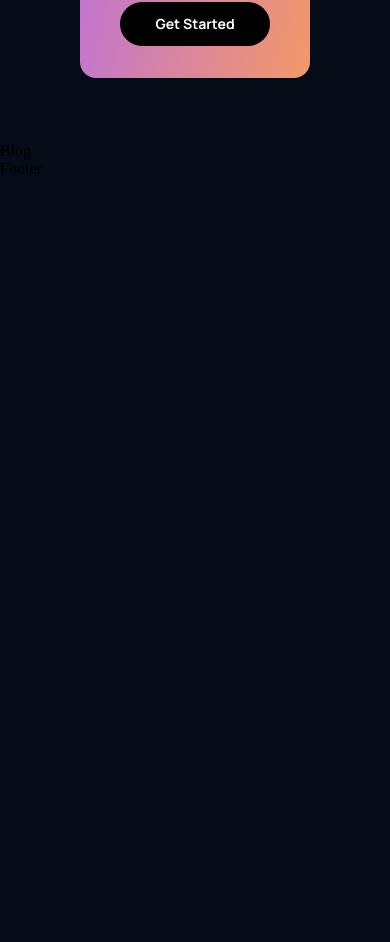
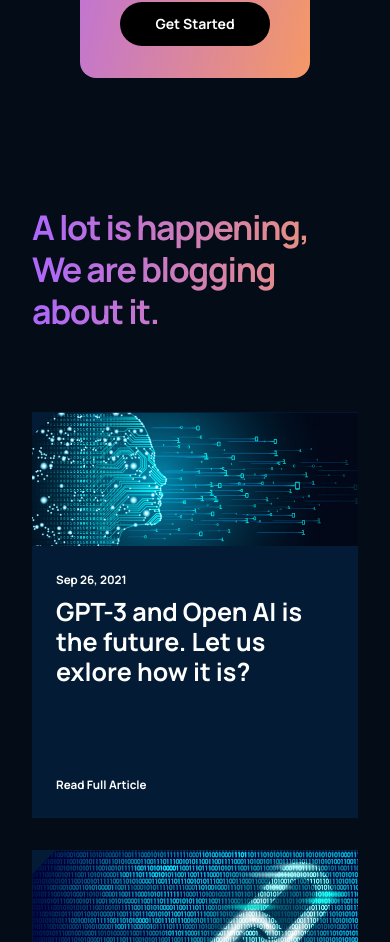
Before and after one commit to SayedMujahidIqbal/ModernReactApp, a React (Create React App) app: page / in a window 390 px wide. Shown: the part 4843-5785 px from the top of the page. Before the commit the page ends 5021 px from the top, so only its background shows below. Built offline with nearby package versions, Linux system fonts and the light colour scheme; the HTML template or start-up script is replaced by a standard one.

Commit message:
Blog-Section

```diff
--- a/src/components/article/Article.jsx
+++ b/src/components/article/Article.jsx
@@ -1,9 +1,20 @@
 import React from 'react'
 import './article.css'
 
-const Article = () => {
+const Article = ({ imgUrl, date, title }) => {
   return (
-    <div>Article</div>
+    <div className='gpt3__blog-container_article'>
+      <div className="gpt3__blog-container_article-image">
+        <img src={imgUrl} alt="blog"/>
+      </div>
+      <div className="gpt3__blog-container_article-content">
+        <div>
+          <p>{date}</p>
+          <h3>{title}</h3>
+        </div>
+        <p>Read Full Article</p>
+      </div>
+    </div>
   )
 }
 
--- a/src/components/article/article.css
+++ b/src/components/article/article.css
@@ -0,0 +1,55 @@
+.gpt3__blog-container_article{
+    width: 100%;
+    height: 100%;
+    display: flex;
+    flex-direction: column;
+    background: var(--color-footer);
+}
+
+.gpt3__blog-container_article-image{
+    width: 100%;
+    height: 100%;
+    background: var(--color-footer);
+}
+
+.gpt3__blog-container_article-image img {
+    width: 100%;
+    height: 100%;
+}
+
+.gpt3__blog-container_article-content{
+    display: flex;
+    flex-direction: column;
+    justify-content: space-between;
+    padding: 1rem 1.5rem;
+    height: 100%;
+}
+
+.gpt3__blog-container_article-content p{
+    font-family: var(--font-family);
+    font-weight: bold;
+    font-size: 11.649px;
+    line-height: 35px;
+    color: #FFFFFF;
+}
+
+.gpt3__blog-container_article-content h3{
+    font-family: var(--font-family);
+    font-weight: 800;
+    font-size: 25.11px;
+    line-height: 30px;
+    color: #FFFFFF;
+    margin-bottom: 5rem;
+    cursor: pointer;
+}
+
+.gpt3__blog-container_article-content p:last-child {
+    cursor: pointer;
+}
+
+@media screen and(max-width: 550px) {
+    .gpt3__blog-container_article-content h3{
+        font-size: 18px;
+        line-height: 25px;
+    }
+}
--- a/src/containers/blog/Blog.jsx
+++ b/src/containers/blog/Blog.jsx
@@ -1,9 +1,26 @@
 import React from 'react'
+import {Article} from '../../components'
+import { blog01, blog02, blog03, blog04, blog05 } from './imports';
 import './blog.css'
 
 const Blog = () => {
   return (
-    <div>Blog</div>
+    <div className='gpt3__blog section__padding' id='blog'>
+      <div className="gpt3__blog-heading">
+        <h1 className='gradient__text'>A lot is happening, We are blogging about it.</h1>
+      </div>
+      <div className="gpt3__blog-container">
+        <div className="gpt3__blog-container_groupA">
+          <Article imgUrl={blog01} date="Sep 26, 2021" title="GPT-3 and Open AI is the future. Let us exlore how it is?" />
+        </div>
+        <div className="gpt3__blog-container_groupB">
+          <Article imgUrl={blog02} date="Sep 26, 2021" title="GPT-3 and Open AI is the future. Let us exlore how it is?" />
+          <Article imgUrl={blog03} date="Sep 26, 2021" title="GPT-3 and Open AI is the future. Let us exlore how it is?" />
+          <Article imgUrl={blog04} date="Sep 26, 2021" title="GPT-3 and Open AI is the future. Let us exlore how it is?" />
+          <Article imgUrl={blog05} date="Sep 26, 2021" title="GPT-3 and Open AI is the future. Let us exlore how it is?" />
+        </div>
+      </div>
+    </div>
   )
 }
 
--- a/src/containers/blog/blog.css
+++ b/src/containers/blog/blog.css
@@ -0,0 +1,69 @@
+.gpt3__blog{
+    display: flex;
+    flex-direction: column;
+}
+
+.gpt3__blog-heading{
+    width: 100%;
+    text-align: left;
+    margin-bottom: 5rem;
+}
+.gpt3__blog-heading h1{
+    font-family: var(--font-family);
+    font-weight: 800;
+    font-size: 67px;
+    line-height: 75px;
+    letter-spacing: -0.04em;
+}
+.gpt3__blog-container{
+    display: flex;
+    flex-direction: row;
+}
+
+.gpt3__blog-container_groupA{
+    flex:0.75;
+    margin-right: 2rem;
+}
+
+.gpt3__blog-container_groupB{
+    flex:1;
+    display: grid;
+    grid-template-columns: repeat(2, 1fr);
+    grid-gap: 2rem;
+}
+
+
+@media screen and (max-width: 990px){
+    .gpt3__blog-container{
+        flex-direction: column-reverse;
+    }
+    .gpt3__blog-container_groupA{
+        margin: 2rem 0;
+    }
+    .gpt3__blog-container_groupA .gpt3__blog-container_article{
+        width: 48%;
+    }
+    .gpt3__blog-container_groupA .gpt3__blog-container_article-image{
+        height: 250px;
+    }
+}
+
+@media screen and (max-width: 700px){
+    .gpt3__blog-container_groupB{
+        grid-template-columns: repeat(1, 1fr);
+    }
+    .gpt3__blog-container_groupA .gpt3__blog-container_article {
+        width: 100%;
+    }
+    .gpt3__blog-heading h1{
+        font-size: 46px;
+        line-height: 52px;
+    }
+}
+
+@media screen and (max-width: 550px){
+    .gpt3__blog-heading h1{
+        font-size: 34px;
+        line-height: 42px;
+    }
+}
--- /dev/null
+++ b/src/containers/blog/imports.js
@@ -0,0 +1,13 @@
+import blog01 from '../../assets/blog01.png'
+import blog02 from '../../assets/blog02.png'
+import blog03 from '../../assets/blog03.png'
+import blog04 from '../../assets/blog04.png'
+import blog05 from '../../assets/blog05.png'
+
+export {
+   blog01,
+   blog02,
+   blog03,
+   blog04,
+   blog05
+}
```
